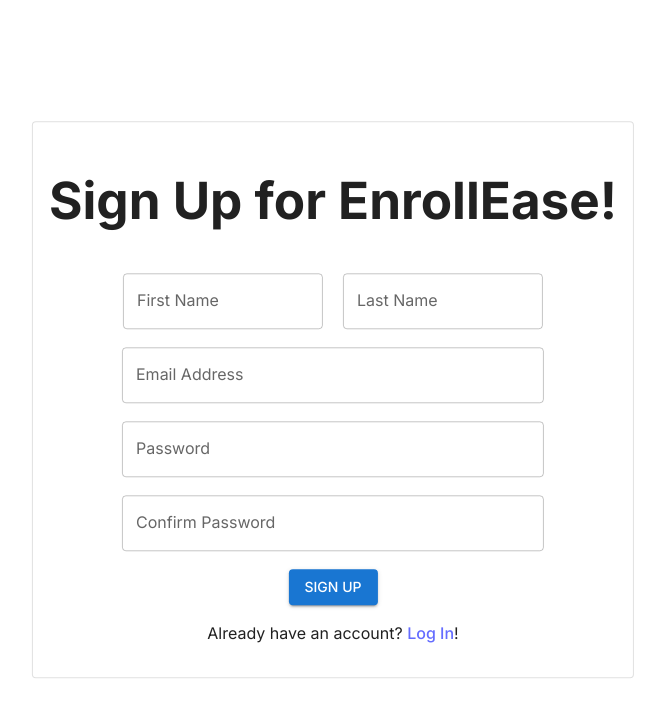
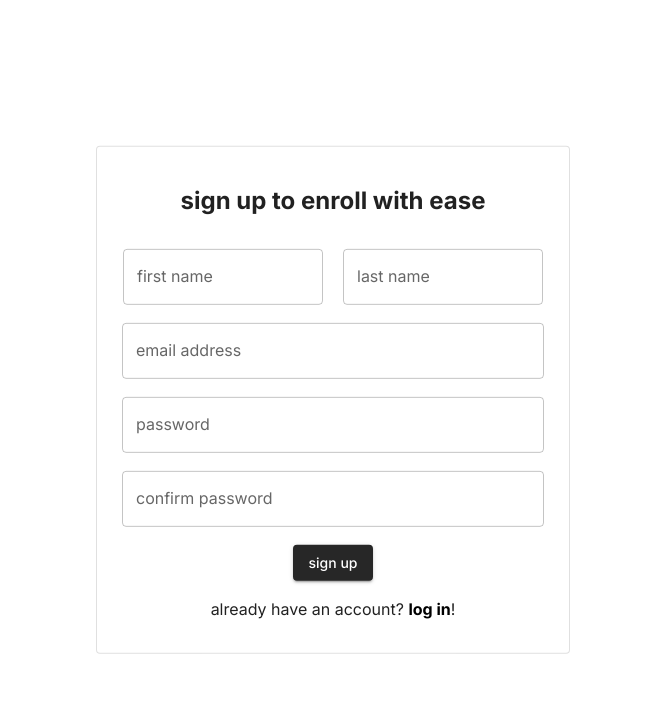
Before and after one commit to khushikhan0/enrollease, a React (Vite) app: page /sign-up in a window 1280 px wide. Shown: the top 716 px of the page, without its empty margins (307-972 px from the left). Built offline with nearby package versions, Linux system fonts and the light colour scheme.

Commit message:
updated signup page style and window size bug

```diff
--- a/src/pages/AboutYou.jsx
+++ b/src/pages/AboutYou.jsx
@@ -54,7 +54,7 @@
                     </Button>
                 </div>
 
-                <p>have an account? <a href="/sign-up"> log in</a>!</p>
+                <p>have an account? <a href="/sign-up" style={{ color: 'black', fontWeight: 'bold' }}> log in</a>!</p>
 
             </Paper>
         </div>
--- a/src/pages/Home.jsx
+++ b/src/pages/Home.jsx
@@ -21,7 +21,9 @@
                         className='better-button-inverted'
 
                     >
-                        <a href="/about-you">get started</a>
+                        <a href="/about-you" style={{
+                            color: 'white'
+                        }}>get started</a>
                     </Button>
                 </Stack>
             </div>
--- a/src/pages/LogIn.jsx
+++ b/src/pages/LogIn.jsx
@@ -51,7 +51,7 @@
                 </Button>
             </div>
 
-            <p>Don't have an account? <a href="/sign-up"> Sign Up</a>!</p>
+            <p>Don't have an account? <a href="/sign-up" style={{ color: 'black', fontWeight: 'bold' }}> Sign Up</a>!</p>
 
             </Paper>
         </div>
--- a/src/pages/SignUp.jsx
+++ b/src/pages/SignUp.jsx
@@ -3,6 +3,8 @@
 import Button from '@mui/material/Button';
 import TextField from '@mui/material/TextField';
 import { useState } from 'react';
+import { Stack } from '@mui/material';
+import { FormatItalic } from '@mui/icons-material';
 
 export default function SignUp() {
     // set the use states for the fields
@@ -41,7 +43,7 @@
     }
 
     return (
-        <div class="centered-container">
+        <div className="centered-container">
             <Paper
             elevation={3}
             style={{
@@ -52,31 +54,35 @@
             }}
             variant='outlined'
             >
-            <h1>Sign Up for EnrollEase!</h1>
+            <h2>sign up to enroll with ease</h2>
 
             <div style={{marginBottom: '2px'}}>
+                <Stack direction="row">
                     <TextField
                     value={firstName}
                     onChange={(e) => setFN(e.target.value)}
                     id="first-name"
-                label="First Name"
+                    label="first name"
                     variant="outlined"
                     style={{
                         margin: '10px',
                         width: '200px',
+                        display: 'flex'
                     }}
                     />
                     <TextField
                         value={lastName}
                         onChange={(e) => setLN(e.target.value)}
                         id="last-name"
-                label="Last Name"
+                        label="last name"
                         variant="outlined"
                         style={{
                             margin: '10px',
                             width: '200px',
+                            display: 'flex'
                         }}
                         />
+                    </Stack>
             </div>
 
             <div style={{marginBottom: '6px'}}>
@@ -84,7 +90,7 @@
                     value={email}
                     onChange={(e) => setEmail(e.target.value)}
                     id="email-address"
-                label="Email Address"
+                    label="email address"
                     variant="outlined"
                     style={{
                         margin: '6px',
@@ -98,7 +104,7 @@
                     value={password}
                     onChange={(e) => setPassword(e.target.value)}
                     id="password"
-                label="Password"
+                    label="password"
                     variant="outlined"
                     type="password"
                     style={{
@@ -113,7 +119,7 @@
                     value={confirmPW}
                     onChange={(e) => setConfirmPassword(e.target.value)}
                     id="confirm-password"
-                label="Confirm Password"
+                    label="confirm password"
                     variant="outlined"
                     type="password"
                     style={{
@@ -123,16 +129,18 @@
                 />
             </div>
 
-            <div style={{marginBottom: '12px'}}>
+            <div style={{ marginTop: '12px', marginBottom: '12px'}}>
                 <Button
                     variant="contained"
                     onClick={signUp}
+                    className='better-button-inverted'
+                    boxShadow='none'
                 >
-                    Sign Up
+                    sign up
                 </Button>
             </div>
 
-            <p>Already have an account? <a href="/log-in"> Log In</a>!</p>
+            <p>already have an account? <a href="/log-in" style={{ color: 'black', fontWeight: 'bold' }}> log in</a>!</p>
 
             </Paper>
         </div>
```
Lines whose indentation alone changed are shown as unchanged.
